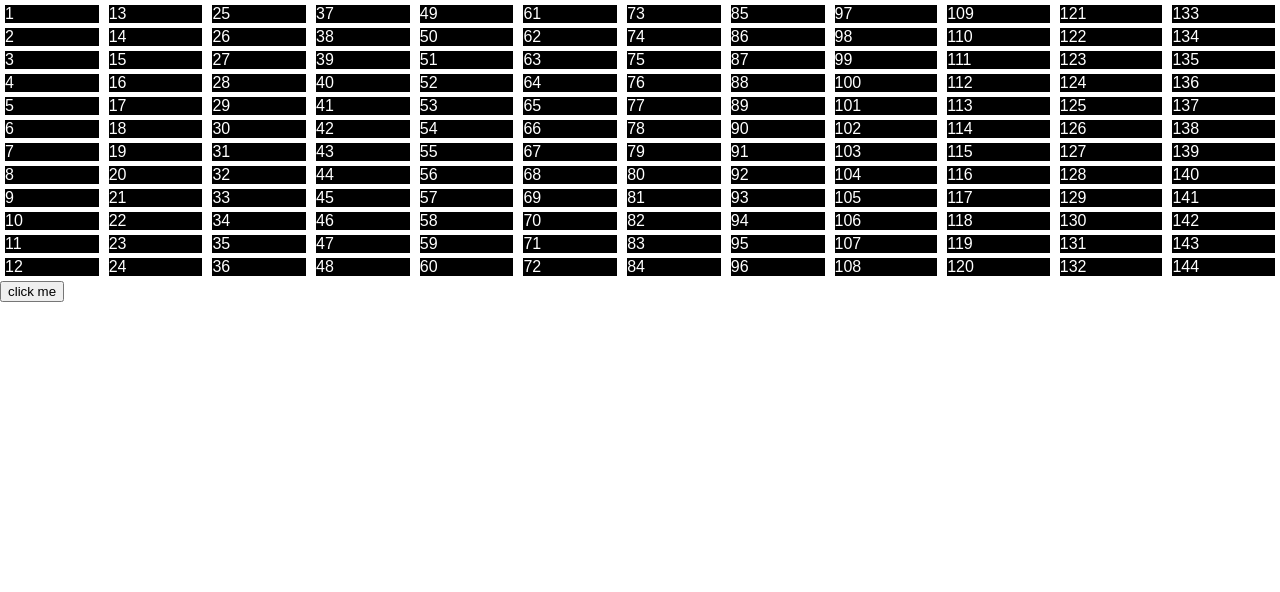
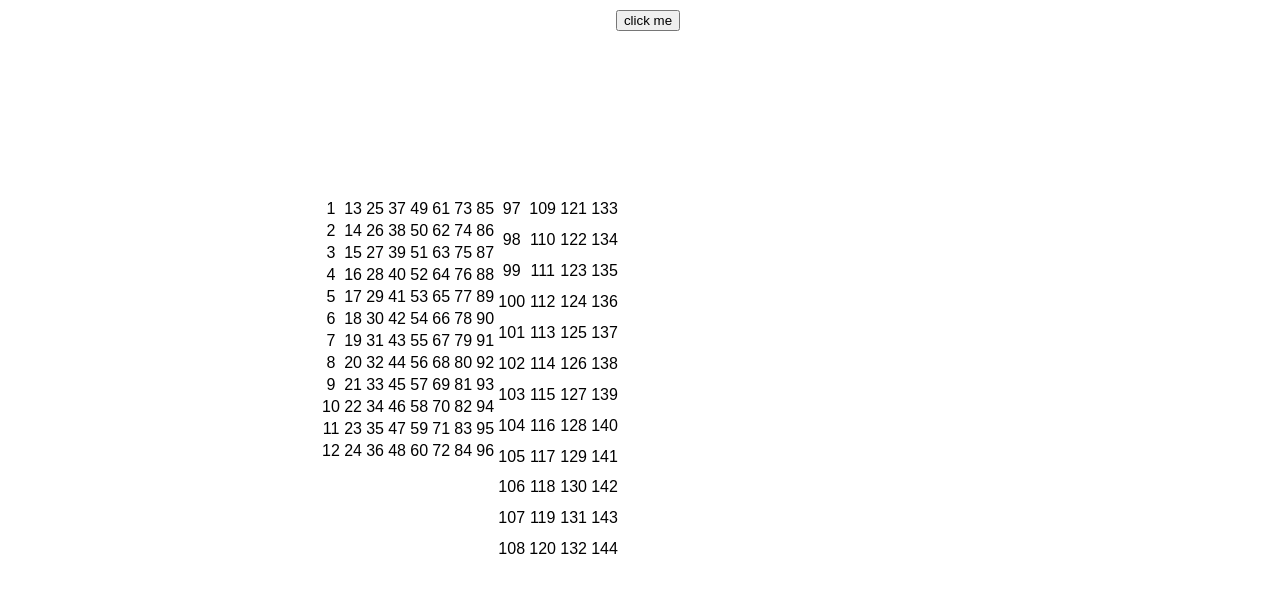
Before and after one commit to Bonnet1/etchSketch, a plain HTML site: page index.html in a window 1280 px wide. Both pictures are taken after a click on the button "click me". Drawn offline with Linux system fonts and the light colour scheme.

Commit message:
Added persistent color after mouseover, updated styling

```diff
--- a/index.html
+++ b/index.html
@@ -5,11 +5,10 @@
         <link rel="stylesheet" href="style.css">
     </head>
     <body>
-        <div id="container">
-        </div>
-        <div id="options">
-            <input type="button" onclick="genDivs(12)" value="click me">
-        </div>
+         <div id="options">
+                <input type="button" onclick="genDivs(12)" value="click me">
+         </div>
+        <div id="container"></div>
         <script src="script.js"></script>
     </body>
 </html>
--- a/script.js
+++ b/script.js
@@ -3,6 +3,10 @@
 const container = document.querySelector('#container');
 
 /********** Event Listeners **********/
+
+container.addEventListener("mouseover", function (event) {
+    event.target.style.background = 'blue';
+}, false);
 
 /********** Functions **********/
 
@@ -15,7 +19,7 @@ function genDivs(v){
           var cell = document.createElement("div");
           cell.className = "gridsquare";
           cell.innerText = (i * v) + x;
-          cell.setAttribute('style', 'color: white; background: black');
+          cell.setAttribute('style', 'aspect-ratio: 1/1');
           row.appendChild(cell);
       }
       container.appendChild(row);
--- a/style.css
+++ b/style.css
@@ -1,23 +1,43 @@
   body,html {
-    margin: 0;
-    padding: 0;
+    margin: 0x;
+    padding: 00px;
     font-family: sans-serif;
     box-sizing: border-box;
-    height: 100%
+    height: 100%;
+    width: 100%;
+  }
+
+  #options {
+    text-align: center;
+    margin: 10px;
   }
 
   #container {
+    position: absolute;
+    width: 300px;
+    height: 200px;
+    /* z-index: 15; */
+    top: 25%;
+    left: 25%;
     display: grid;
+    /* width: 600px; */
+    text-align: center;
   }
 
   .row {
     grid-row-start: 2;
     grid-row-end: span 2;
     margin: 0px;
+    border: 0px;
   }
 
   .gridsquare {
-    grid-column-start: 1;
-    grid-column-end: span col4-start;
-    margin: 5px;
+    grid-column-start: 2;
+    grid-column-end: span 2;
+    margin: 0px;
+    border: opx;
   }
+
+  /* .gridsquare:hover {
+      background-color: yellow;
+  } */
```
